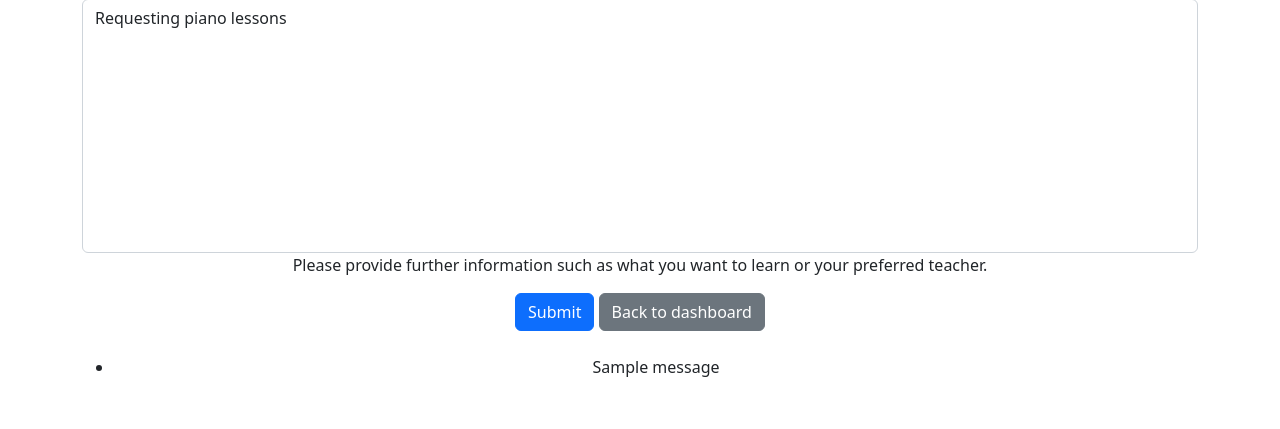
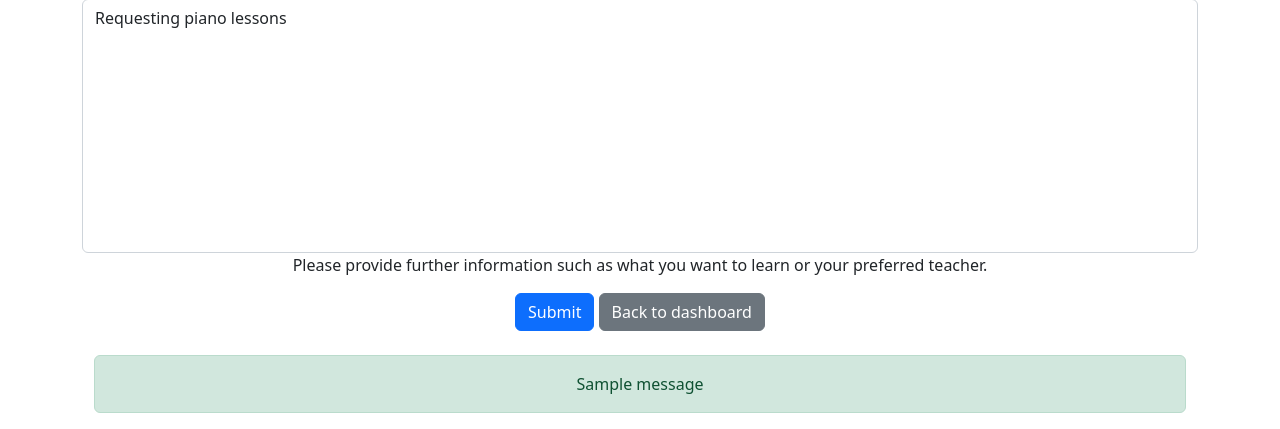
Before and after one commit to oslohes123/Jabiru, a Django app: page /edit_unapproved_lessons/1/ in a window 1280 px wide. Shown: the part 561-990 px from the top of the page. Before the commit the page ends 938 px from the top, so only its background shows below. Run offline with Django 4.2, Linux system fonts and the light colour scheme; data comes from the database, SQL or seed files in the repository; tables that the repository leaves empty hold one stand-in row (values such as "Sample post"); one stand-in notice (Sample message) is shown.

Commit message:
Use bootstrap messages framework to enhance appearance of messages

```diff
--- a/lessons/templates/partials/messages.html
+++ b/lessons/templates/partials/messages.html
@@ -1,8 +1,9 @@
-
 {% if messages %}
-<ul class="messages">
-    {% for message in messages %}
-    <li{% if message.tags %} class="{{ message.tags }}"{% endif %}>{{ message }}</li>
-    {% endfor %}
-</ul>
+    <div class="container">
+        {% for message in messages %}
+            <div class="alert alert-{{ message.level_tag }}" role="alert">
+                {{ message }}
+            </div>
+        {% endfor %}
+    </div>
 {% endif %}
```
Also changed, not shown: msms/settings.py (+7 -0 lines).
